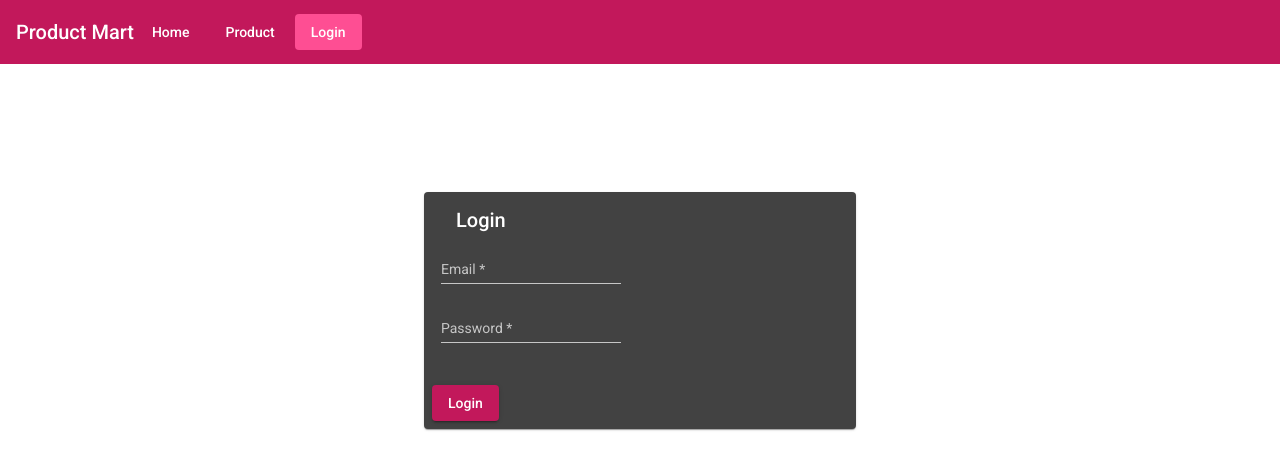
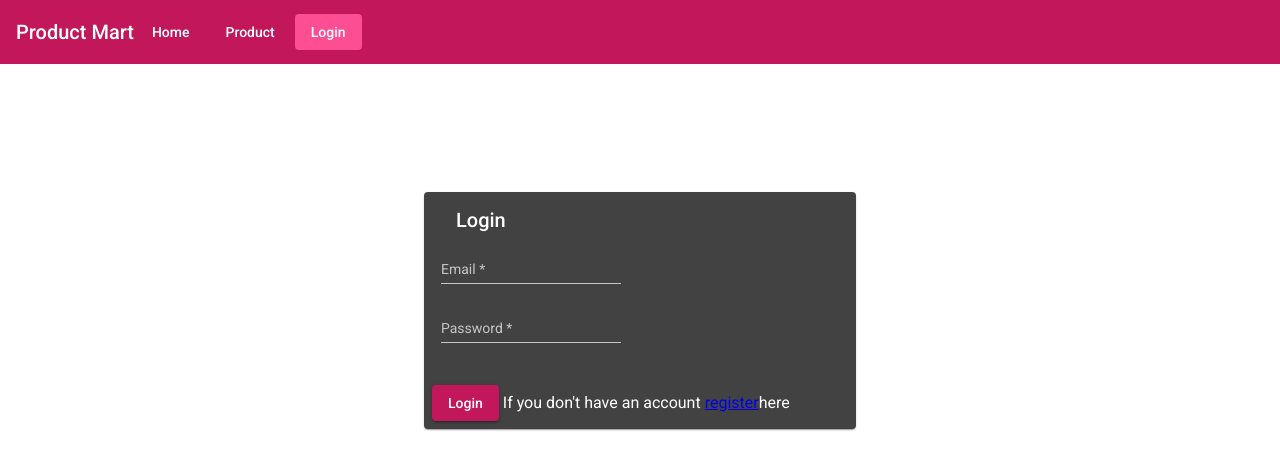
Before and after one commit to 6Ankita11/product-mart, an Angular app in the folder product-mart/Product-Mart/: page /login in a window 1280 px wide. Shown: the top 470 px of the page. Built offline with nearby package versions, Linux system fonts and the light colour scheme.

Commit message:
adding registration page

```diff
--- a/product-mart/Product-Mart/src/app/app.module.ts
+++ b/product-mart/Product-Mart/src/app/app.module.ts
@@ -7,12 +7,14 @@ import { PmMaterialModule } from './material-module';
 import { HomeComponent } from './home/home.component';
 import { LoginComponent } from './login/login.component';
 import { FormsModule, ReactiveFormsModule } from '@angular/forms';
+import { RegisterComponent } from './register/register.component';
 
 @NgModule({
   declarations: [
     AppComponent,
     HomeComponent,
-    LoginComponent
+    LoginComponent,
+    RegisterComponent
   ],
   imports: [
     BrowserModule,
--- a/product-mart/Product-Mart/src/app/auth.service.ts
+++ b/product-mart/Product-Mart/src/app/auth.service.ts
@@ -1,15 +1,28 @@
 import { Injectable } from '@angular/core';
-import { of } from 'rxjs';
+import { of, Subject } from 'rxjs';
 
+export interface User{
+ email: string;
+ password: string;
+ fullname: string;
+}
 @Injectable({
   providedIn: 'root'
 })
 export class AuthService {
+  private user$ = new Subject<User>();
   constructor() {}
 
    login(email: string, password: string) {
-     const loginCredentials = { email,password };
-     console.log('loginCredentials',loginCredentials);
+     const loginCredentials = { email, password };
+     console.log('login credentials', loginCredentials);
      return of (loginCredentials);
   }
+  get user(){
+   return this.user$.asObservable();
+  }
+  register(user: any){
+    this.user$.next(user);
+   return of(user);
+  }
 }
--- a/product-mart/Product-Mart/src/app/login/login.component.html
+++ b/product-mart/Product-Mart/src/app/login/login.component.html
@@ -27,5 +27,9 @@
             <button mat-raised-button color ="primary"(click)="login()">
              Login
             </button>
+            <span>
+                If you don't have an account
+                <a [routerLink]="['/register']">register</a>here
+            </span>
         </mat-card-actions>
 </mat-card>
--- /dev/null
+++ b/product-mart/Product-Mart/src/app/register/register.component.html
@@ -0,0 +1,37 @@
+<mat-card>
+    <mat-card-header>
+        <mat-card-title>Register</mat-card-title>
+    </mat-card-header>
+    <mat-card-content>
+        <form [formGroup]="userGroup">
+            <table cellspacing="0">
+            <tr>
+                <td>
+                    <mat-form-field>
+                        <input matInput name="fullname" formControlName="fullName" placeholder="Fullname" required>
+                    </mat-form-field>
+                </td>
+            </tr>
+            <tr>
+                <td>
+                    <mat-form-field class="example-full-width">
+                        <input matInput name="email" formControlName="email" placeholder="Email" required>
+                    </mat-form-field>
+                </td>
+            </tr>
+            <tr>
+                <td>
+                    <mat-form-field class="example-full-width">
+                        <input matInput name="password" formControlName="password" placeholder="Password" required type="password">
+                    </mat-form-field>
+                </td>
+            </tr>
+        </table>
+        </form>
+    </mat-card-content>
+    <mat-card-actions>
+        <button mat-raised-button color ="primary"(click)="register()">
+            Register
+           </button>
+    </mat-card-actions>
+</mat-card>
--- /dev/null
+++ b/product-mart/Product-Mart/src/app/register/register.component.ts
@@ -0,0 +1,29 @@
+import { Component, OnInit } from '@angular/core';
+import { FormGroup, FormControl, Validators } from '@angular/forms';
+import { Router } from '@angular/router';
+import { AuthService } from '../auth.service';
+
+@Component({
+  selector: 'pm-register',
+  templateUrl: './register.component.html',
+  styleUrls: ['./register.component.scss']
+})
+export class RegisterComponent implements OnInit {
+  userForm = new FormGroup({
+    fullName: new FormControl('', [Validators.required]),
+    email: new FormControl('', [Validators.required , Validators.email]),
+    password: new FormControl('', [Validators.required])
+  });
+
+
+  constructor(private router: Router, private authService: AuthService) {
+    console.log('userform','this.userForm');
+  }
+  register(){
+    const user = this.userForm.getRawValue();
+    this.authService.register(user).subscribe(s => this.router.navigate(['/login']));
+  }
+  ngOnInit() {
+  }
+
+}
```
Also changed, not shown: product-mart/Product-Mart/src/app/app-routing.module.ts (+9 -2 lines), product-mart/Product-Mart/src/app/register/register.component.scss (added), 1 other file (tests, documents, lock files or other folders).
